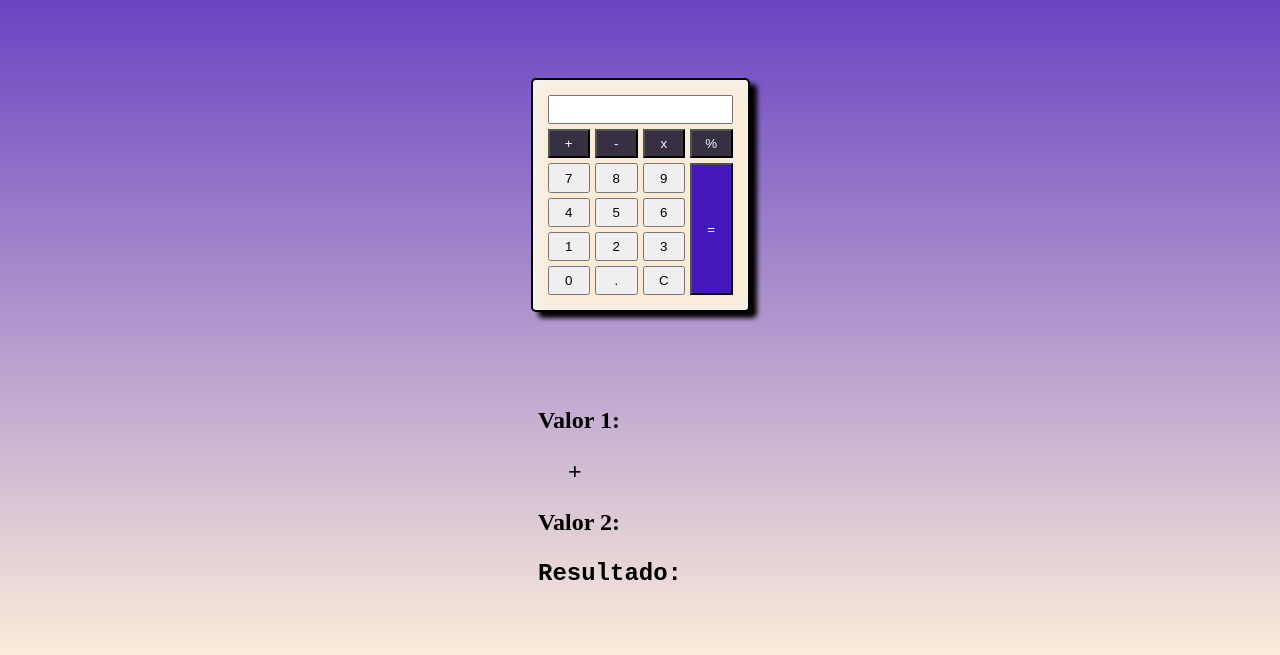
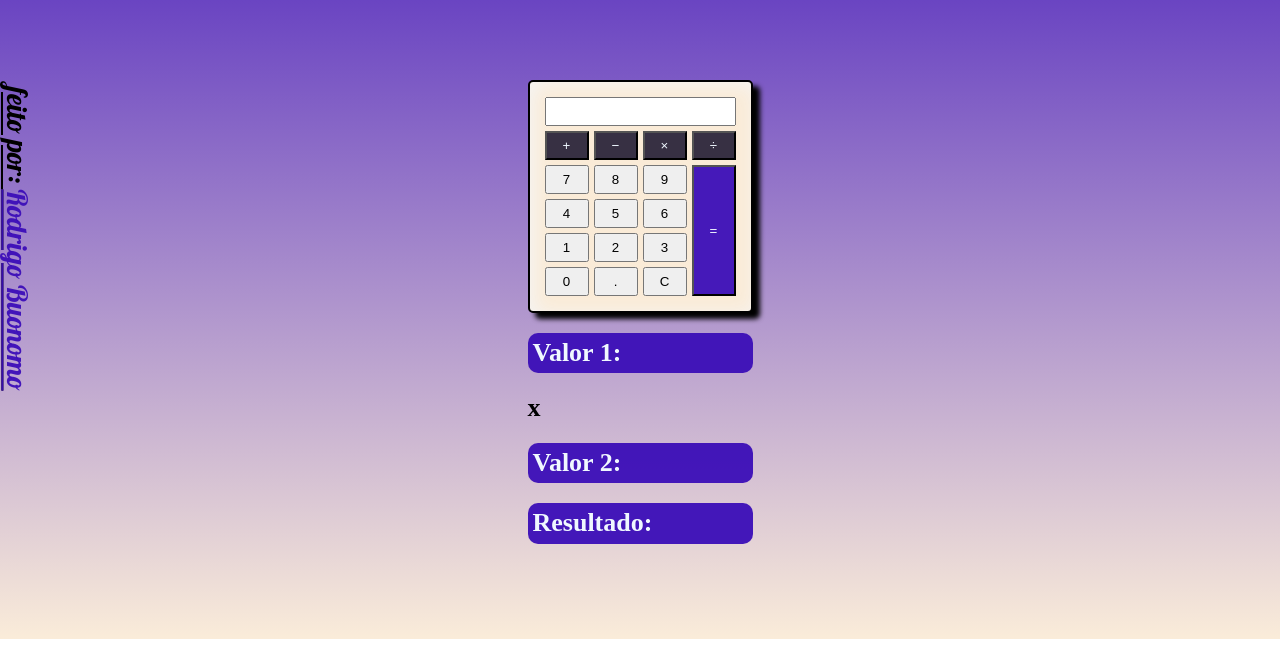
Before and after one commit to JorgeRodrigo481516/Calculadora-simples, a plain HTML site: page index.html in a window 1280 px wide. Shown: the part 161-816 px from the top of the page. Drawn offline with Linux system fonts and the light colour scheme.

Commit message:
Estilizando a página

```diff
--- a/Css/style.css
+++ b/Css/style.css
@@ -1,14 +1,15 @@
 /* font-family: 'Lobster', cursive; */
 @import url("https://fonts.googleapis.com/css2?family=Lobster&display=swap");
 
-html {
+* {
   margin: 0;
   padding: 0;
   box-sizing: border-box;
-  font-size: 62, 5%;
 }
 
-:root {
+html {
+  font-size: 62.5%;
+
   --primaryColor: rgba(59, 13, 184, 0.945);
   --secundaryColor: rgba(250, 235, 215, 0.945);
   --strongBtnColor: rgba(44, 38, 59, 0.945);
@@ -18,34 +19,52 @@ html {
 body {
   min-height: 100vh;
 
-  display: grid;
-  place-items: center;
+  display: flex;
+  flex-direction: column;
+  align-items: center;
+  justify-content: space-evenly;
 
   background: linear-gradient(
     to bottom,
-    var(--primaryColor) 0,
+    var(--primaryColor),
     var(--secundaryColor)
   );
 }
 
+div {
+  display: flex;
+  flex-direction: column;
+}
+
 h1 {
-  font-size: min(3rem, 9vw);
+  font-size: min(4rem, 9vw);
   font-family: var(--headerOneText);
 }
 
 p {
-  position: relative;
-  left: -30px;
+  width: 100%;
+
+  padding: 5px;
+  border-radius: 10px;
+
+  background-color: var(--primaryColor);
+  color: aliceblue;
+}
+
+p:hover {
+  filter: contrast(70%);
 }
 
 p,
 #operation {
-  font-size: min(1.5rem, 8vw);
+  margin-top: 20px;
+  font-size: min(2.6rem, 8vw);
   font-weight: 700;
 }
 
 ::selection {
-  background-color: var(--secundaryColor);
+  background-color: black;
+  color: aliceblue;
 }
 
 .grid-container {
@@ -56,7 +75,7 @@ p,
   grid-auto-columns: 1fr;
   grid-template-areas:
     "view-input view-input view-input view-input"
-    "plus-btn minus-btn mult-btn split-btn"
+    "plus-btn minus-btn mult-btn divide-btn"
     "seven-btn eight-btn nine-btn equal-btn"
     "four-btn five-btn six-btn equal-btn"
     "one-btn two-btn three-btn equal-btn"
@@ -71,12 +90,35 @@ p,
   box-shadow: 7px 6px 5px, inset 4px 3px 20px whitesmoke;
 }
 
+.grid-item {
+  padding: 5px;
+}
+
 .grid-item:hover {
   filter: contrast(300%);
 }
 
 .strong-btn {
   background-color: var(--strongBtnColor);
+  color: aliceblue;
+}
+
+.made-by {
+  position: absolute;
+  left: 0;
+
+  font-size: 2.8rem;
+  font-family: "Lobster", cursive;
+
+  writing-mode: vertical-lr;
+  text-decoration: underline;
+}
+
+.made-by a {
+  color: var(--primaryColor);
+}
+
+.made-by a:hover {
   color: aliceblue;
 }
 
@@ -87,7 +129,14 @@ p,
 
 #view-input {
   grid-area: view-input;
+
   outline: none;
+}
+
+#view-input::-webkit-inner-spin-button {
+  margin: 0;
+
+  appearance: none;
 }
 
 #plus-btn {
@@ -99,8 +148,8 @@ p,
 #mult-btn {
   grid-area: mult-btn;
 }
-#split-btn {
-  grid-area: split-btn;
+#divide-btn {
+  grid-area: divide-btn;
 }
 #nine-btn {
   grid-area: nine-btn;
--- a/index.html
+++ b/index.html
@@ -11,14 +11,16 @@
     <title>Calculadora Simples</title>
   </head>
   <body>
+    <header>
       <h1>Calculadora Simples</h1>
-
-    <div class="grid-container">
+    </header>
+    <main>
+      <article class="grid-container calculator">
         <input type="number" name="view" id="view-input" class="grid-item" />
-      <button id="plus-btn" class="grid-item strong-btn">+</button>
-      <button id="minus-btn" class="grid-item strong-btn">-</button>
-      <button id="mult-btn" class="grid-item strong-btn">x</button>
-      <button id="split-btn" class="grid-item strong-btn">%</button>
+        <button id="plus-btn" class="grid-item strong-btn">&plus;</button>
+        <button id="minus-btn" class="grid-item strong-btn">&minus;</button>
+        <button id="mult-btn" class="grid-item strong-btn">&times;</button>
+        <button id="divide-btn" class="grid-item strong-btn">&divide;</button>
         <button id="seven-btn" class="grid-item">7</button>
         <button id="eight-btn" class="grid-item">8</button>
         <button id="nine-btn" class="grid-item">9</button>
@@ -31,13 +33,20 @@
         <button id="zero-btn" class="grid-item">0</button>
         <button id="period-btn" class="grid-item">.</button>
         <button id="clear-btn" class="grid-item">C</button>
-      <button id="equal-btn" class="grid-item">=</button>
+        <button id="equal-btn" class="grid-item">&equals;</button>
+      </article>
+      <div>
+        <p>Valor 1:<span id="value-one"></span></p>
+        <span id="operation">x</span>
+        <p>Valor 2: <span id="value-2"></span></p>
+        <p>Resultado: <span id="result"></span></p>
       </div>
-    <div>
-      <p id="value-1">Valor 1:</p>
-      <span id="operation">+</span>
-      <p id="value-2">Valor 2:</p>
-      <p id="result">Resultado:</p>
-    </div>
+    </main>
+    <span class="made-by"
+      >feito por:
+      <a href="https://www.instagram.com/_rodrigo.buonomo" target="_blank"
+        >Rodrigo Buonomo</a
+      ></span
+    >
   </body>
 </html>
```
Lines whose indentation alone changed are shown as unchanged.
